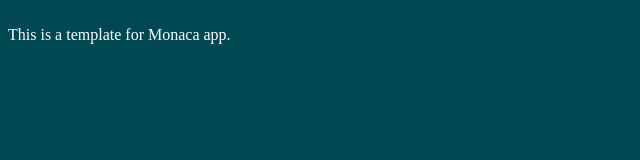
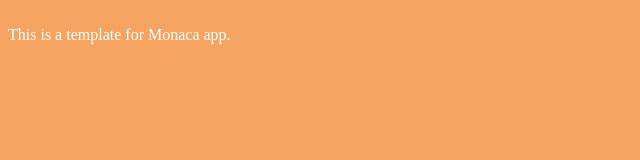
Before and after one commit to bvarghese78/Tyndale-Sample-App2, a plain HTML site: page www/index.html in a window 1280 px wide. Shown: the whole page, without its empty margins (0-640 px from the left). Drawn offline with nearby package versions, Linux system fonts and the light colour scheme.

Commit message:
fixed issue with index.js not working

```diff
--- a/www/index.html
+++ b/www/index.html
@@ -5,7 +5,7 @@
     <meta name="viewport" content="width=device-width, initial-scale=1, maximum-scale=1, user-scalable=no">
     <meta http-equiv="Content-Security-Policy" content="default-src * data: gap: content: https://ssl.gstatic.com; style-src * 'unsafe-inline'; script-src * 'unsafe-inline' 'unsafe-eval'">
     <script src="components/loader.js"></script>
-    <script src="js/index.js"></script>
+    <script src="https://code.jquery.com/jquery-3.2.1.min.js" integrity="sha256-hwg4gsxgFZhOsEEamdOYGBf13FyQuiTwlAQgxVSNgt4=" crossorigin="anonymous"></script>
     <link rel="stylesheet" href="components/loader.css">
     <link rel="stylesheet" href="css/style.css">
     <script>
@@ -14,5 +14,6 @@
 <body>
 	<br />
     This is a template for Monaca app.
+    <script src="js/index.js"></script>
 </body>
 </html>
--- /dev/null
+++ b/www/js/index.js
@@ -0,0 +1,9 @@
+(function(){
+    var f = function(){
+
+        console.log('sending a message to the debugger');
+        document.body.style.background= "#f4a460";
+    }
+
+    f();
+}());
```
Also changed, not shown: 1 other file.
